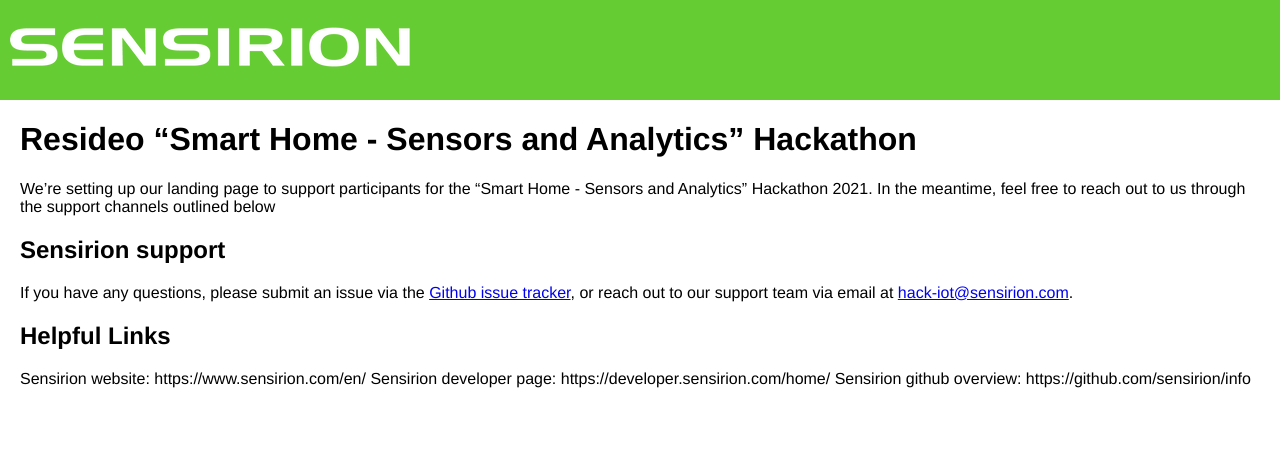
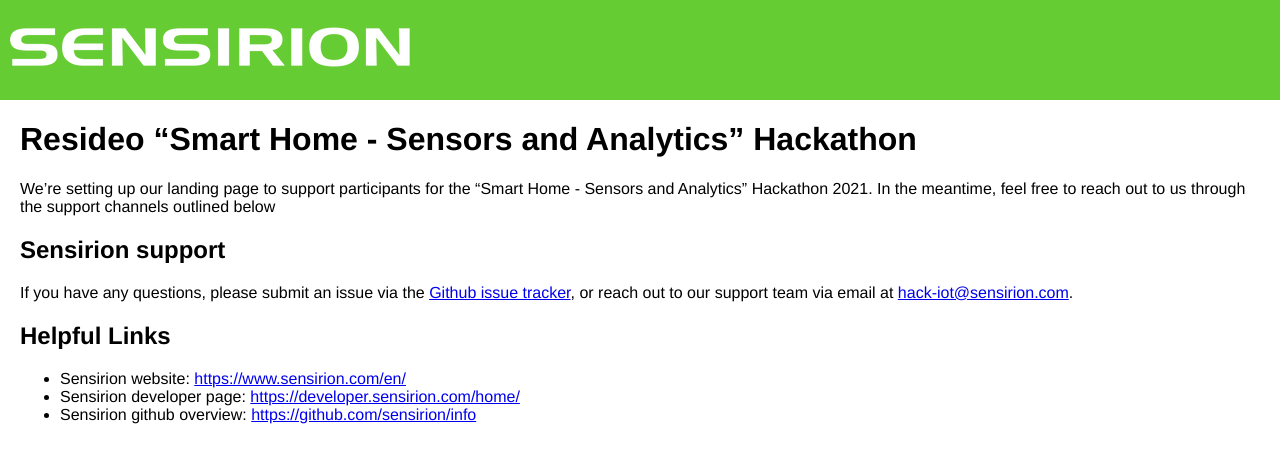
Before and after one commit to Sensirion/hack-iot, a Jekyll site: the page built from docs/index.md, in a window 1280 px wide. Shown: the top 463 px of the page. Built offline with Jekyll 4.4.1, drawn with Linux system fonts in a browser that asks for light colours; part of the change alters nothing that is shown.

Commit message:
fix links for Helpful links

```diff
--- a/docs/index.md
+++ b/docs/index.md
@@ -13,6 +13,6 @@ If you have any questions, please submit an issue via the [Github issue tracker]
 
 ## Helpful Links
 
-Sensirion website: https://www.sensirion.com/en/
-Sensirion developer page: https://developer.sensirion.com/home/
-Sensirion github overview: https://github.com/sensirion/info
+- Sensirion website: [https://www.sensirion.com/en/](https://www.sensirion.com/en/)
+- Sensirion developer page: [https://developer.sensirion.com/home/](https://developer.sensirion.com/home/)
+- Sensirion github overview: [https://github.com/sensirion/info](https://github.com/sensirion/info)
```
